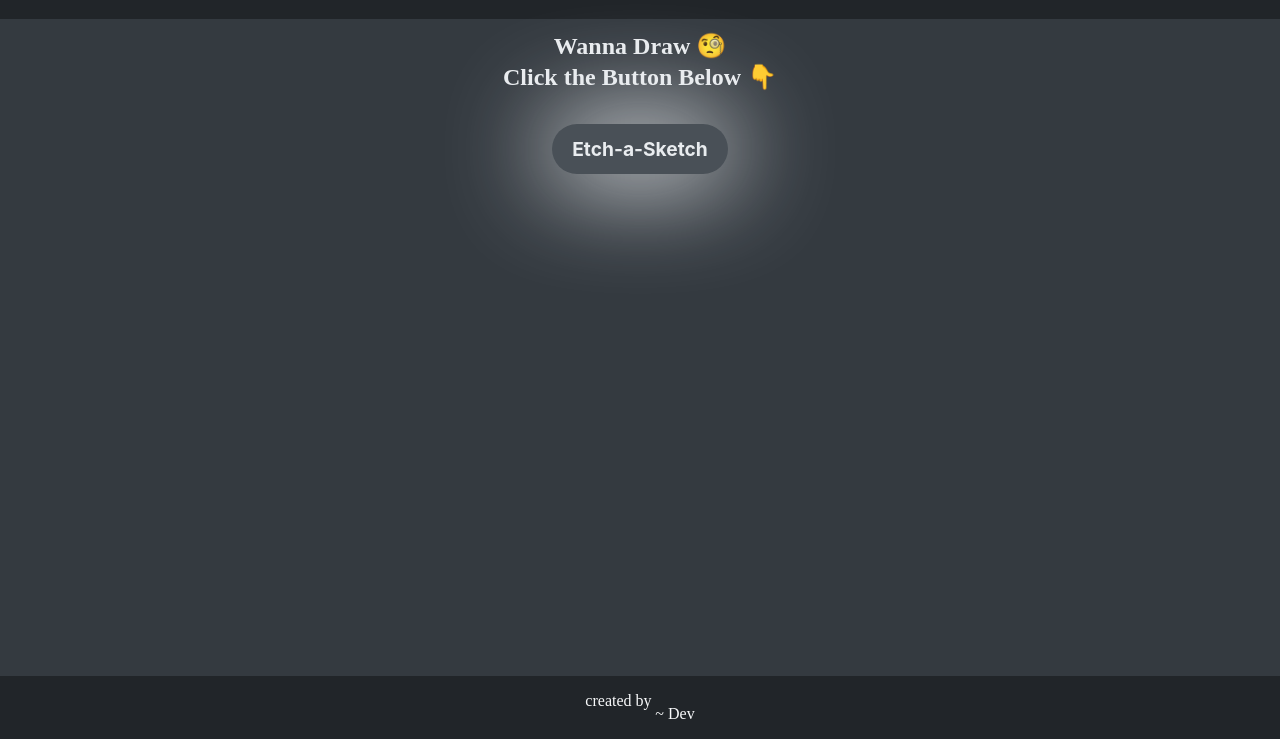
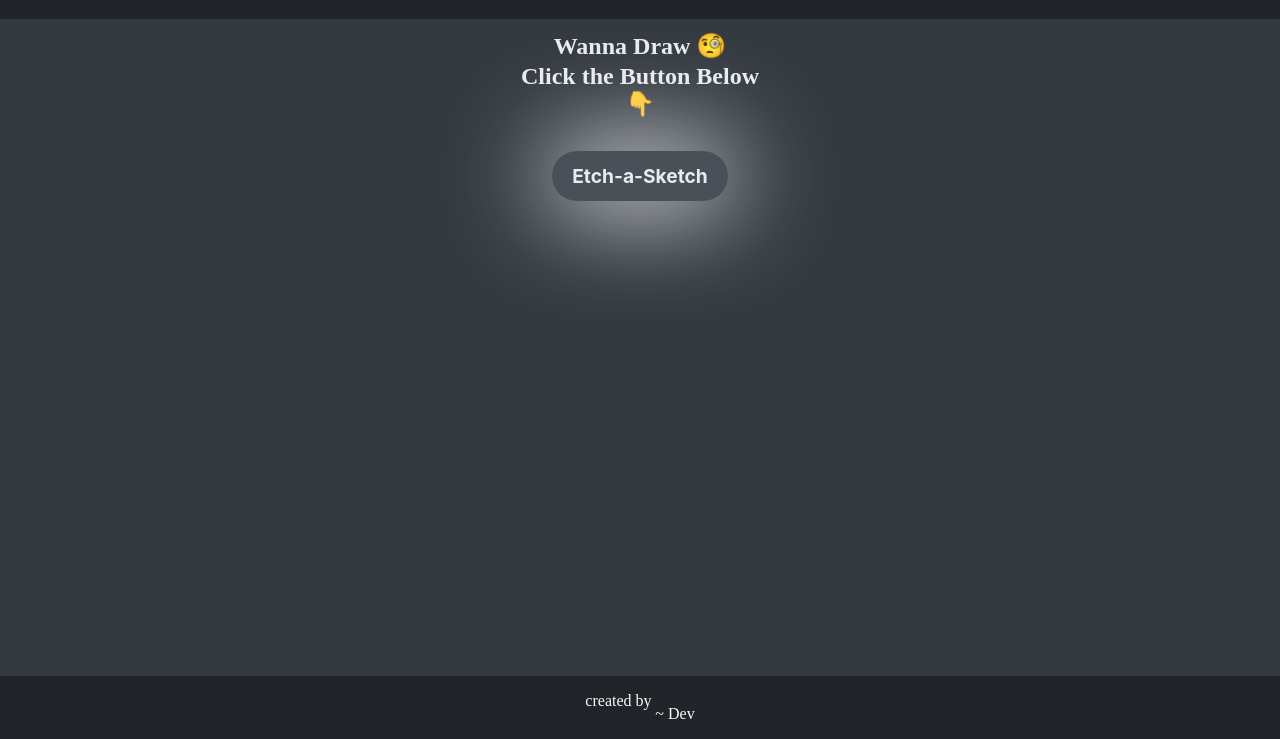
Before and after one commit to Dev-Siwach/etch-a-sketch, a plain HTML site: page index.html in a window 1280 px wide. Shown: the part 61-800 px from the top of the page. Drawn offline with Linux system fonts and the light colour scheme.

Commit message:
add line break to the heading

```diff
--- a/index.html
+++ b/index.html
@@ -17,7 +17,7 @@
         <div id="content">
             <div id="contentFirst">
                 <h2>Wanna Draw 🧐</h2>
-                <h2>Click the Button Below 👇</h2>
+                <h2>Click the Button Below <br>👇</h2>
                 <button id="createBoard">Etch-a-Sketch</button>
             </div>
             <div id="contentSecond">
```
